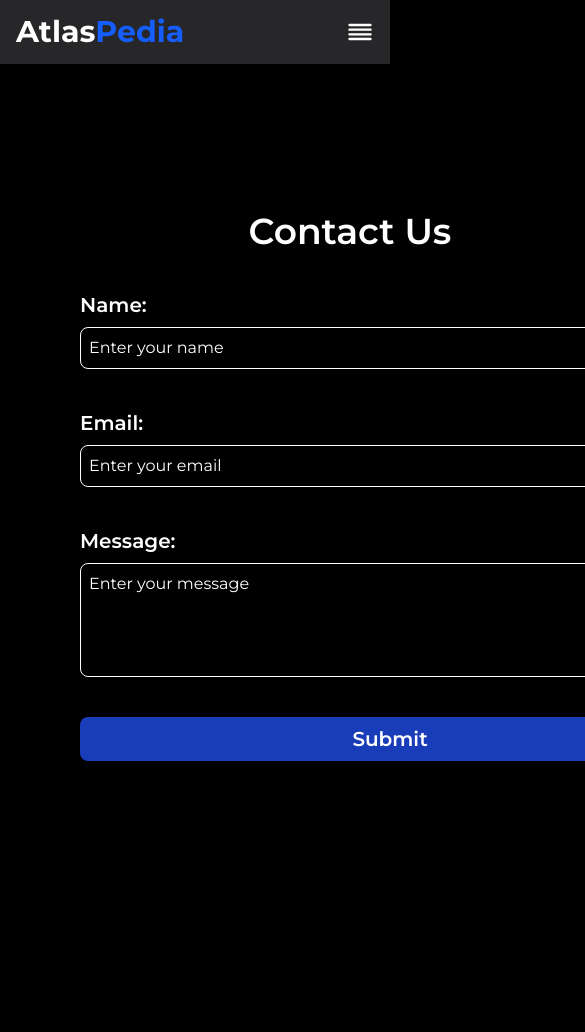
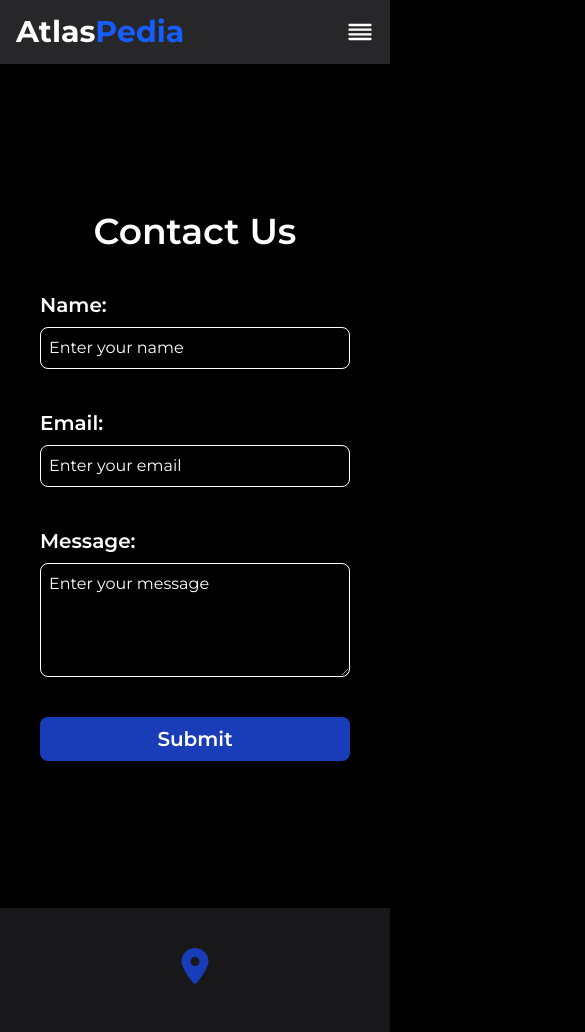
Before and after one commit to Hitesh04codebot/Atlaspedia, a React (Vite) app: page /contact in a window 390 px wide. Shown: the top 1032 px of the page, 585 px wide, since content can reach past the window. Before the commit the page ends 932 px from the top, so only its background shows below. Built offline with nearby package versions, Linux system fonts and the light colour scheme.

Commit message:
made the contact form responsive

```diff
--- a/src/components/UI/Footer.jsx
+++ b/src/components/UI/Footer.jsx
@@ -1,8 +1,23 @@
 import React from 'react'
-
+import { FaLocationDot } from "react-icons/fa6";
 function Footer() {
   return (
-    <h1>Footer</h1>
+    <div className='grid grid-cols-1 md:grid-cols-2 lg:grid-cols-3 gap-4 p-10 bg-zinc-900 text-white'>
+      <div className='text-center md:text-left'>
+        {/* icon */}
+        <div>
+          <FaLocationDot className='inline-block text-4xl text-blue-800 mb-2'/>
+        </div>
+        <div>
+          <div>
+
+          </div>
+          <div>
+
+          </div>
+        </div>
+      </div>
+    </div>
   )
 }
 
--- a/src/pages/Contact.jsx
+++ b/src/pages/Contact.jsx
@@ -32,14 +32,14 @@ function Contact() {
     <div className="grid place-items-center min-h-screen">
       <form
         onSubmit={onSubmit}
-        className="flex flex-col w-[700px] justify-center align-center min-h-screen p-10"
+        className="flex flex-col w-full sm:w-[500px] md:w-[600px] lg:w-[700px] justify-center align-center min-h-screen p-10"
       >
         <h1 className="text-white font-semibold text-4xl text-center">
           Contact Us
         </h1>
         <label
           htmlFor="name"
-          className="text-white font-semibold text-xl ml-10 mt-10"
+          className="text-white font-semibold text-xl mt-10"
         >
           Name:
         </label>
@@ -48,13 +48,13 @@ function Contact() {
           name="Name"
           id="name"
           placeholder="Enter your name"
-          className="ml-10 mt-2 p-2 placeholder-white rounded-lg border  border-white w-full text-white"
-          autocomplete="off"
+          className="mt-2 p-2 placeholder-white rounded-lg border  border-white w-full text-white"
+          autoComplete="off"
         />
         <br />
         <label
           htmlFor="email"
-          className="text-white font-semibold text-xl ml-10 mt-4"
+          className="text-white font-semibold text-xl mt-4"
         >
           Email:
         </label>
@@ -63,13 +63,13 @@ function Contact() {
           name="Email"
           id="email"
           placeholder="Enter your email"
-          className="ml-10 mt-2 p-2 placeholder-white rounded-lg border  border-white w-full text-white"
-          autocomplete="off"
+          className=" mt-2 p-2 placeholder-white rounded-lg border  border-white w-full text-white"
+          autoComplete="off"
         />
         <br />
         <label
           htmlFor="message"
-          className="text-white font-semibold text-xl ml-10 mt-4"
+          className="text-white font-semibold text-xl mt-4"
         >
           Message:
         </label>
@@ -78,11 +78,11 @@ function Contact() {
           name="Message"
           rows="4"
           placeholder="Enter your message"
-          className="ml-10 mt-2 p-2 placeholder-white rounded-lg border border-white w-full text-white"
-          autocomplete="off"
+          className="mt-2 p-2 placeholder-white rounded-lg border border-white w-full text-white"
+          autoComplete="off"
         ></textarea>
         <br />
-        <button type="submit" className="bg-blue-800 text-white w-full font-semibold text-xl ml-10 mt-4 p-2 rounded-lg hover:bg-blue-600 transition-colors duration-300">
+        <button type="submit" className="bg-blue-800 text-white w-full font-semibold text-xl mt-4 p-2 rounded-lg hover:bg-blue-600 transition-colors duration-300">
           Submit
         </button>
       </form>
```
